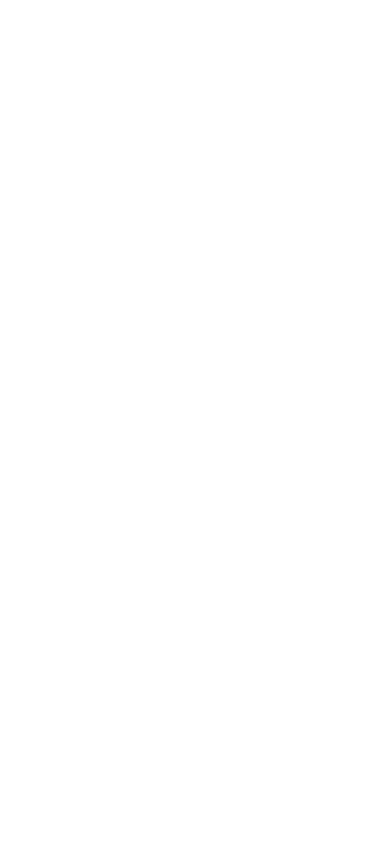
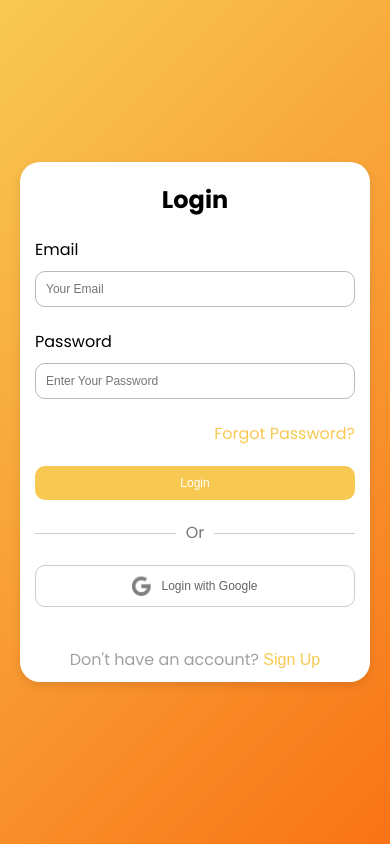
Before and after one commit to IsuruSG/BananaNumbers, a React (Vite) app in the folder App/: page /sign-in in a window 390 px wide. Before the commit this address had no page. Built offline with nearby package versions, Linux system fonts and the light colour scheme.

Commit message:
Created SignIn Page

```diff
--- a/App/src/App.jsx
+++ b/App/src/App.jsx
@@ -1,12 +1,14 @@
 import { BrowserRouter, Route, Routes } from "react-router";
 import "./App.css";
 import Home from "./pages/Home/Home";
+import SignIn from "./pages/SignIn/SignIn";
 
 function App() {
   return (
     <BrowserRouter>
       <Routes>
         <Route path="/" element={<Home />} />
+        <Route path="/sign-in" element={<SignIn />} />
       </Routes>
     </BrowserRouter>
   );
--- /dev/null
+++ b/App/src/pages/SignIn/SignIn.css
@@ -0,0 +1,194 @@
+.signin-container {
+  background: #ffffff;
+  padding-inline: 40px;
+  padding-top: 40px;
+  padding-bottom: 20px;
+  border-radius: 20px;
+  box-shadow: 0 4px 10px rgba(0, 0, 0, 0.1);
+  width: 100%;
+  max-width: 400px;
+  margin: 20px;
+}
+
+.loginTitle {
+  font-size: 32px;
+  margin-bottom: 20px;
+  color: #000000;
+}
+
+.email-input-group,
+.password-input-group {
+  margin-bottom: 22px;
+  text-align: left;
+}
+
+.email-input-group label,
+.password-input-group label {
+  display: block;
+  margin-bottom: 9px;
+  color: #000000;
+}
+
+.email-input-group input,
+.password-input-group input {
+  width: 100%;
+  padding: 15px;
+  border: 1px solid #b9b9b9;
+  border-radius: 10px;
+  font-size: 16px;
+}
+
+.forgot-password-div {
+  text-align: right;
+  margin-bottom: 20px;
+}
+
+.forgot-password-link {
+  color: #f8c952;
+  text-decoration: none;
+}
+
+.forgot-password-link:hover {
+  text-decoration: underline;
+}
+
+.signin-button {
+  width: 100%;
+  padding: 15px;
+  background-color: #f8c952;
+  color: #ffffff;
+  border: none;
+  border-radius: 10px;
+  font-size: 16px;
+  cursor: pointer;
+  transition: background-color 0.3s ease;
+}
+
+.signin-button:hover {
+  background-color: #f5b71c;
+}
+
+.or-divider {
+  margin: 20px 0;
+  position: relative;
+  text-align: center;
+}
+
+.or-divider span {
+  background: white;
+  padding: 0 10px;
+  color: #777;
+  position: relative;
+  z-index: 1;
+}
+
+.or-divider::before {
+  content: "";
+  position: absolute;
+  top: 50%;
+  left: 0;
+  right: 0;
+  height: 1px;
+  background: #ccc;
+  z-index: 0;
+}
+
+.google-login-button {
+  width: 100%;
+  padding: 15px;
+  background-color: #ffffff0c;
+  color: #0000009c;
+  border: 1px solid #cccccc;
+  border-radius: 10px;
+  font-size: 16px;
+  cursor: pointer;
+  transition: background-color 0.3s ease;
+  display: flex;
+  align-items: center;
+  justify-content: center;
+  gap: 10px;
+  margin-bottom: 40px;
+}
+
+.google-icon {
+  font-size: 20px;
+}
+
+.google-login-button:hover {
+  background-color: #f3f3f3;
+}
+
+.signup-prompt {
+  color: #a19fa3;
+}
+
+.signup-link {
+  background: none;
+  border: none;
+  color: #f8c952;
+  cursor: pointer;
+  font-size: 16px;
+}
+
+.signup-link:hover {
+  text-decoration: underline;
+}
+
+/* Responsive Styles */
+@media (max-width: 768px) {
+  .signin-container {
+    padding-inline: 20px;
+    padding-top: 30px;
+    padding-bottom: 15px;
+    margin: 10px;
+  }
+
+  .loginTitle {
+    font-size: 28px;
+  }
+
+  .email-input-group input,
+  .password-input-group input {
+    padding: 12px;
+    font-size: 14px;
+  }
+
+  .signin-button,
+  .google-login-button {
+    padding: 12px;
+    font-size: 14px;
+  }
+
+  .google-icon {
+    font-size: 18px;
+  }
+}
+
+@media (max-width: 480px) {
+  .signin-container {
+    padding-inline: 15px;
+    padding-top: 20px;
+    padding-bottom: 10px;
+    margin: 5px;
+  }
+
+  .loginTitle {
+    font-size: 24px;
+  }
+
+  .email-input-group input,
+  .password-input-group input {
+    padding: 10px;
+    font-size: 12px;
+  }
+
+  .signin-button,
+  .google-login-button {
+    padding: 10px;
+    font-size: 12px;
+  }
+
+  .google-icon {
+    font-size: 16px;
+  }
+}
--- /dev/null
+++ b/App/src/pages/SignIn/SignIn.jsx
@@ -0,0 +1,60 @@
+import React from "react";
+import { useNavigate } from "react-router";
+import Layout from "../../../Layout/Layout";
+import googleIcon from "../../assets/google.svg";
+import "./SignIn.css";
+
+function SignInPage() {
+  const navigate = useNavigate();
+
+  const handleSignIn = (e) => {
+    e.preventDefault();
+    console.log("Signing in...");
+  };
+
+  // const handleSignUp = () => {
+  //   navigate("/sign-up");
+  // };
+
+  return (
+    <Layout>
+      <div className="signin-container">
+        <div>
+          <h1 className="loginTitle">Login</h1>
+          <form onSubmit={handleSignIn}>
+            <div className="email-input-group">
+              <label htmlFor="email">Email</label>
+              <input type="email" id="email" placeholder="Your Email" required />
+            </div>
+            <div className="password-input-group">
+              <label htmlFor="password">Password</label>
+              <input type="password" id="password" placeholder="Enter Your Password" required />
+            </div>
+            <div className="forgot-password-div">
+              <a href="/forgot-password" className="forgot-password-link">
+                Forgot Password?
+              </a>
+            </div>
+            <button type="submit" className="signin-button">
+              Login
+            </button>
+          </form>
+          <div className="or-divider">
+            <span>Or</span>
+          </div>
+          <button className="google-login-button">
+            <img src={googleIcon} alt="Google Icon" className="google-icon" width={"19px"} />
+            Login with Google
+          </button>
+        </div>
+        <div>
+          <p className="signup-prompt">
+            Don't have an account? <button className="signup-link">Sign Up</button>
+          </p>
+        </div>
+      </div>
+    </Layout>
+  );
+}
+
+export default SignInPage;
```
Also changed, not shown: App/src/assets/google.svg (added).
